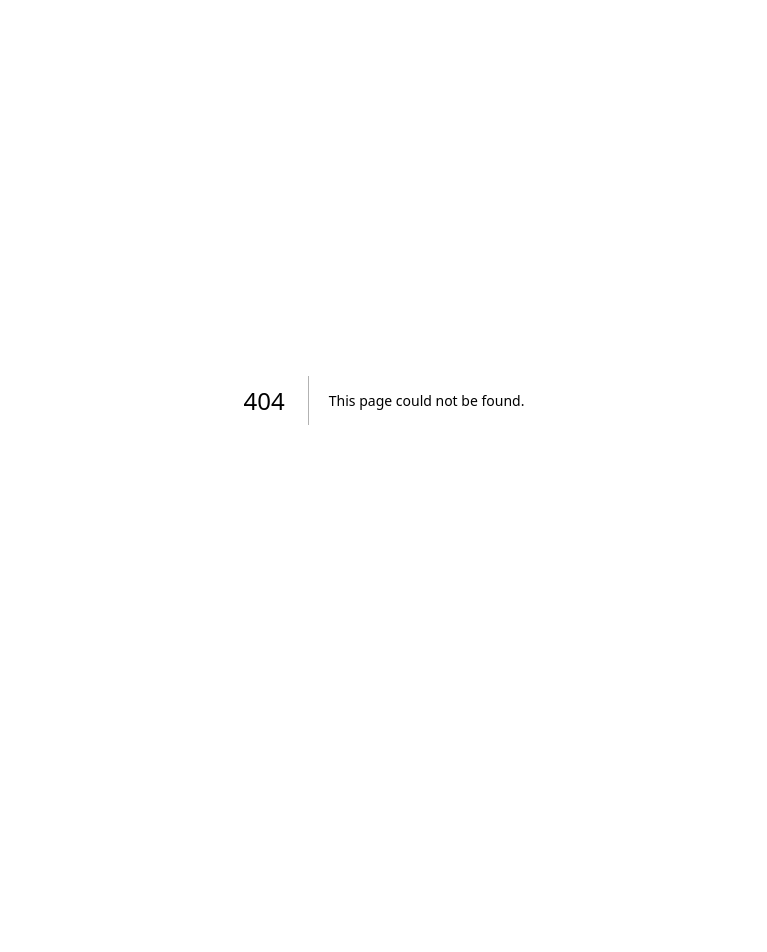
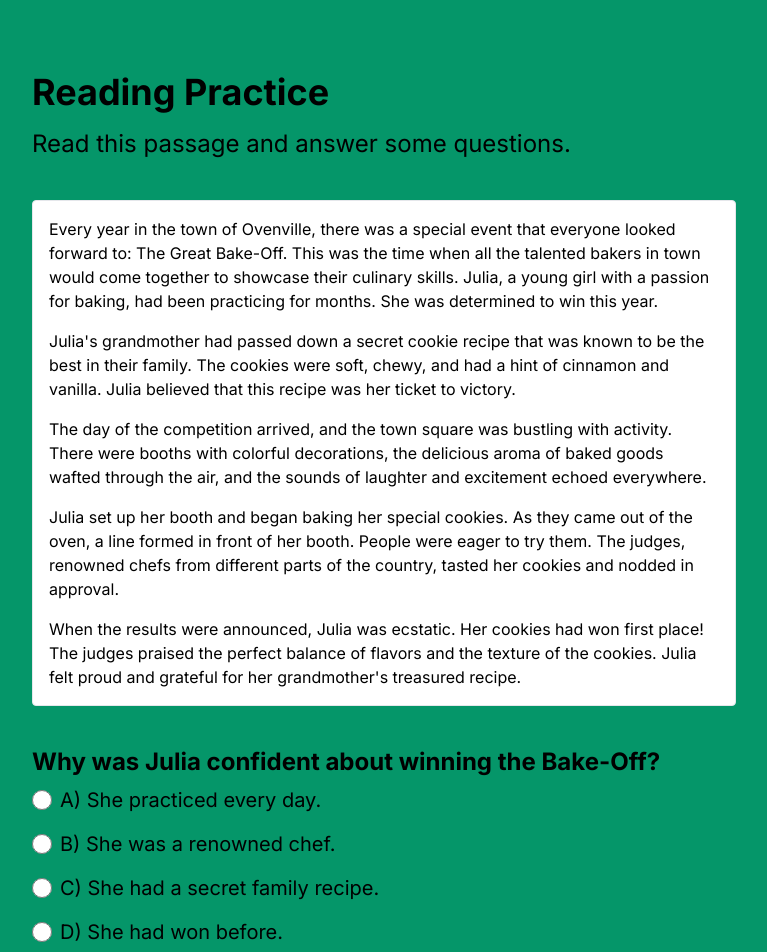
Before and after one commit to tedai-hackathon/groundbreakinglabs, a Next.js app in the folder src/: page /practice in a window 1280 px wide. Before the commit this address had no page. Shown: the top 952 px of the page, without its empty margins (256-1023 px from the left). Before the commit the page ends 800 px from the top, so only its background shows below. Built offline with nearby package versions, Linux system fonts and the light colour scheme.

Commit message:
Frontend for interests and questions

```diff
--- a/src/app/page.tsx
+++ b/src/app/page.tsx
@@ -1,37 +1,46 @@
-import Head from 'next/head';
-import ToggleButton from '@components/ToggleButton';
+import Head from "next/head";
+import InterestButton from "@components/InterestButton";
+import Link from 'next/link';
+import Button from "@components/Button";
 
 export default function Home() {
   return (
-    <div className="min-h-screen bg-main bg-green-400">
+    <div className="min-h-screen bg-main bg-emerald-600 p-20">
       <Head>
         <title>Settle</title>
-        <link href="https://fonts.googleapis.com/css2?family=Poppins:wght@400;500;600&display=swap" rel="stylesheet" />
+        <link
+          href="https://fonts.googleapis.com/css2?family=Poppins:wght@400;500;600&display=swap"
+          rel="stylesheet"
+        />
       </Head>
 
-      <div className="space-y-4">
-        <h1 className="text-2xl font-semibold text-white text-center">Welcome, Dilan</h1>
-        <p className="text-white text-center">What are your interests?</p>
-
-        <div className="grid grid-cols-4 gap-4 mb-4 grid-template-columns: repeat(auto-fit, minmax(min-content, 1fr));">
-          <ToggleButton label="Sports" />
-          <ToggleButton label="Video Games" />
-          <ToggleButton label="Art" />
-          <ToggleButton label="Theater" />
-          <ToggleButton label="Music" />
-          <ToggleButton label="Technology" />
-          <ToggleButton label="Fashion" />
-          <ToggleButton label="Food and Drink" />
-          <ToggleButton label="Travel" />
-          <ToggleButton label="Science" />
-          <ToggleButton label="Movies" />
-          <ToggleButton label="Fitness" />
-          <ToggleButton label="Environment" />
-          <ToggleButton label="History" />
-          <ToggleButton label="Politics" />
+      <div className="space-y-10 flex flex-col items-center">
+        <div className="space-y-4">
+          <h1 className="text-5xl font-semibold text-white text-center">
+            Welcome, Dilan!
+          </h1>
+          <p className="text-2xl text-white text-center">What are your interests?</p>
         </div>
 
-        <button className="bg-white text-black p-2 rounded-md w-full hover:bg-zinc-100 transition duration-200">Let's start</button>
+        <div className="flex flex-wrap justify-center gap-4 mb-4">
+          <InterestButton label="Sports" />
+          <InterestButton label="Video Games" />
+          <InterestButton label="Art" />
+          <InterestButton label="Theater" />
+          <InterestButton label="Music" />
+          <InterestButton label="Technology" />
+          <InterestButton label="Fashion" />
+          <InterestButton label="Food and Drink" />
+          <InterestButton label="Travel" />
+          <InterestButton label="Science" />
+          <InterestButton label="Movies" />
+          <InterestButton label="Fitness" />
+          <InterestButton label="Environment" />
+          <InterestButton label="History" />
+          <InterestButton label="Politics" />
+        </div>
+
+        <Button label="Let's start" link="/practice" className="w-1/2" />
       </div>
     </div>
   );
--- /dev/null
+++ b/src/app/practice/page.tsx
@@ -0,0 +1,61 @@
+import Head from "next/head";
+import ReadingPrompt from "@components/Passage/ReadingPrompt";
+import PassageSetOfQuestions from "@components/Passage/PassageSetOfQuestions";
+import Button from "@components/Button";
+
+const question = "Why was Julia confident about winning the Bake-Off?";
+const answers = [
+  "She practiced every day.",
+  "She was a renowned chef.",
+  "She had a secret family recipe.",
+  "She had won before."
+];
+
+const questions = [
+    {
+      question: "Why was Julia confident about winning the Bake-Off?",
+      answers: ["She practiced every day.", "She was a renowned chef.", "She had a secret family recipe.", "She had won before."]
+    },
+    {
+      question: "Which word in the passage is a synonym for 'scent'?",
+      answers: ["Echoed", "Texture", "Booth", "Aroma"]
+    },
+    {
+      question: "Where did the Great Bake-Off take place?",
+      answers: ["At Julia's home", "In the town of Ovenville's square", "In a big hall", "At the judges' houses"]
+    },
+    {
+      question: "What is the main idea of the passage?",
+      answers: ["Julia's grandmother was a great baker.", "The town of Ovenville loved to eat cookies.", "Julia wins the Great Bake-Off using her grandmother's secret recipe.", "The judges were from different parts of the country."]
+    },
+  ];
+
+export default function Home() {
+  return (
+    <div className="min-h-screen bg-emerald-600 p-10">
+      <Head>
+        <title>Reading Practice</title>
+      </Head>
+
+      <div className="p-8 rounded-md max-w-3xl mx-auto">
+        <h1 className="text-4xl font-bold mb-4">Reading Practice</h1>
+        <p className="mb-10 text-2xl">
+          Read this passage and answer some questions.
+        </p>
+        <ReadingPrompt
+          text={`Every year in the town of Ovenville, there was a special event that everyone looked forward to: The Great Bake-Off. This was the time when all the talented bakers in town would come together to showcase their culinary skills. Julia, a young girl with a passion for baking, had been practicing for months. She was determined to win this year.
+                Julia's grandmother had passed down a secret cookie recipe that was known to be the best in their family. The cookies were soft, chewy, and had a hint of cinnamon and vanilla. Julia believed that this recipe was her ticket to victory.
+                The day of the competition arrived, and the town square was bustling with activity. There were booths with colorful decorations, the delicious aroma of baked goods wafted through the air, and the sounds of laughter and excitement echoed everywhere.
+                Julia set up her booth and began baking her special cookies. As they came out of the oven, a line formed in front of her booth. People were eager to try them. The judges, renowned chefs from different parts of the country, tasted her cookies and nodded in approval.
+                When the results were announced, Julia was ecstatic. Her cookies had won first place! The judges praised the perfect balance of flavors and the texture of the cookies. Julia felt proud and grateful for her grandmother's treasured recipe.`}
+        />
+
+        <div className="mb-4">
+            <PassageSetOfQuestions questions={questions} />
+        </div>
+
+        <Button className="w-[125px] mt-5" label={"Submit"} />
+      </div>
+    </div>
+  );
+}
--- /dev/null
+++ b/src/components/Button.tsx
@@ -0,0 +1,26 @@
+import Link from "next/link";
+
+type CustomButtonProps = {
+  label: string;
+  onClick?: () => void;
+  link?: string;
+  className?: string;
+};
+
+const CustomButton: React.FC<CustomButtonProps> = ({
+  label,
+  onClick,
+  link,
+  className,
+}) => {
+  return (
+    <button
+      className={`bg-white text-black p-2 rounded-full hover:bg-zinc-100 transition duration-200 ${className}`}
+      onClick={onClick}
+    >
+      {link ? <Link href={link}>{label}</Link> : label}
+    </button>
+  );
+};
+
+export default CustomButton;
--- a/src/components/ToggleButton.tsx
+++ b/src/components/InterestButton.tsx
@@ -5,7 +5,7 @@ interface ToggleButtonProps {
   label: string;
 }
 
-const ToggleButton: FC<ToggleButtonProps> = ({ label }) => {
+const InterestButton: FC<ToggleButtonProps> = ({ label }) => {
   const [isActive, setIsActive] = useState(false);
 
   return (
@@ -20,4 +20,4 @@ const ToggleButton: FC<ToggleButtonProps> = ({ label }) => {
   );
 };
 
-export default ToggleButton;
+export default InterestButton;
--- /dev/null
+++ b/src/components/Passage/PassageQuestion.tsx
@@ -0,0 +1,25 @@
+export type PassageQuestionProps = {
+  question: string;
+  answers: string[];
+  name?: string;
+};
+
+const PassageQuestion: React.FC<PassageQuestionProps> = ({ question, answers, name }) => {
+  const answerLabels = ['A', 'B', 'C', 'D', 'E', 'F'];
+
+  return (
+    <div className="mb-4">
+      <p className="font-bold mb-2 text-2xl">{question}</p>
+      <div className="space-y-4">
+        {answers.map((answer, index) => (
+          <label key={index} className="flex items-center space-x-2 text-xl">
+            <input type="radio" name={name} className="form-radio text-emerald-600 h-5 w-5" />
+            <span>{`${answerLabels[index]}) ${answer}`}</span>
+          </label>
+        ))}
+      </div>
+    </div>
+  );
+};
+
+export default PassageQuestion;
--- /dev/null
+++ b/src/components/Passage/PassageSetOfQuestions.tsx
@@ -0,0 +1,26 @@
+import PassageQuestion, {
+  PassageQuestionProps,
+} from "@components/Passage/PassageQuestion";
+
+type PassageSetOfQuestionsProps = {
+  questions: PassageQuestionProps[];
+};
+
+const PassageSetOfQuestions: React.FC<PassageSetOfQuestionsProps> = ({
+  questions,
+}) => {
+  return (
+    <div className="mb-8 mt-10 space-y-10">
+      {questions.map((q, index) => (
+        <PassageQuestion
+          key={index}
+          question={q.question}
+          answers={q.answers}
+          name={`question-${index}`}
+        />
+      ))}
+    </div>
+  );
+};
+
+export default PassageSetOfQuestions;
--- /dev/null
+++ b/src/components/Passage/ReadingPrompt.tsx
@@ -0,0 +1,20 @@
+interface ReadingPromptProps {
+  text: string;
+}
+
+const ReadingPrompt: React.FC<ReadingPromptProps> = ({ text }) => {
+  return (
+    <div className="bg-white rounded text-black border p-4 mb-8">
+      {text.split("\n").map((para, idx) => (
+        <p
+          className={idx !== text.split("\n").length - 1 ? "mb-4" : ""}
+          key={idx}
+        >
+          {para}
+        </p>
+      ))}
+    </div>
+  );
+};
+
+export default ReadingPrompt;
--- a/src/package.json
+++ b/src/package.json
@@ -19,6 +19,7 @@
     "eslint": "8.40.0",
     "eslint-config-next": "13.4.2",
     "next": "13.4.3",
+    "pnpm": "^8.9.0",
     "postcss": "8.4.23",
     "react": "18.2.0",
     "react-dom": "18.2.0",
```
Also changed, not shown: 2 other files (tests, documents, lock files or other folders).
